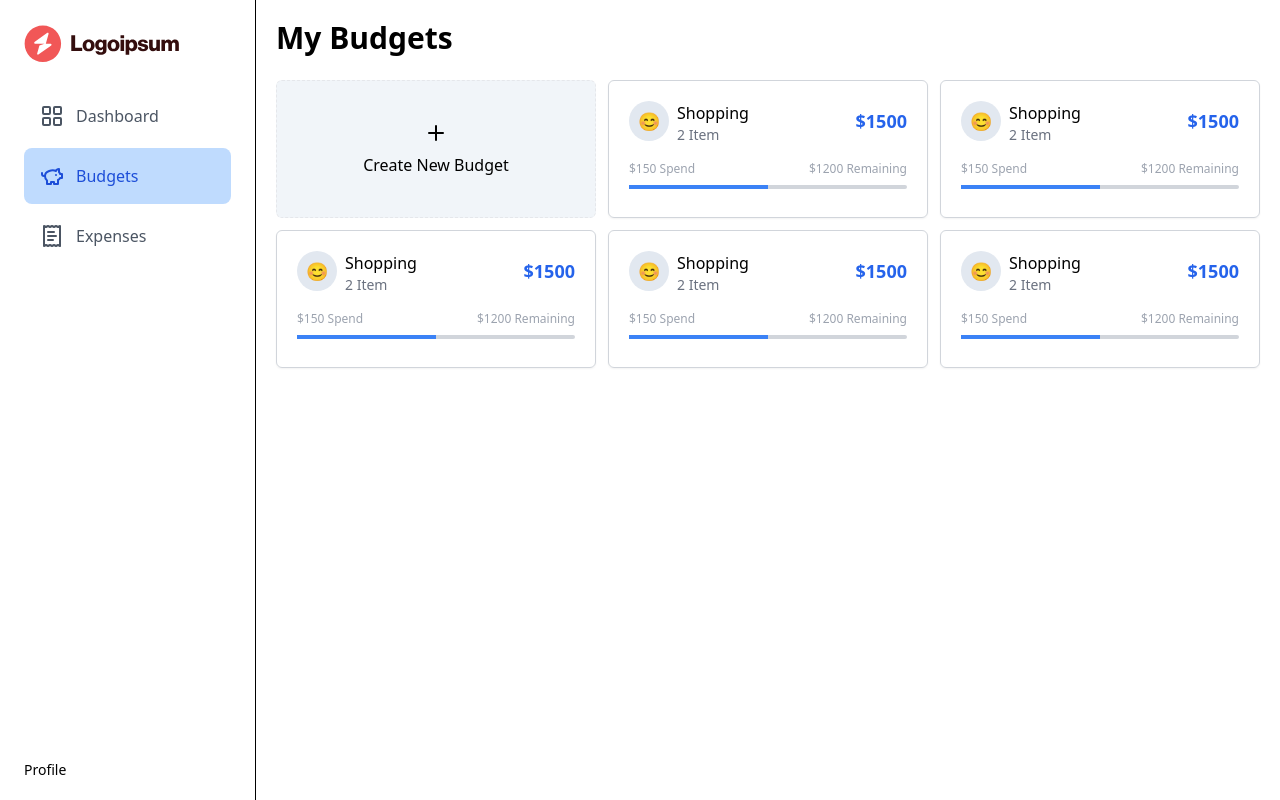
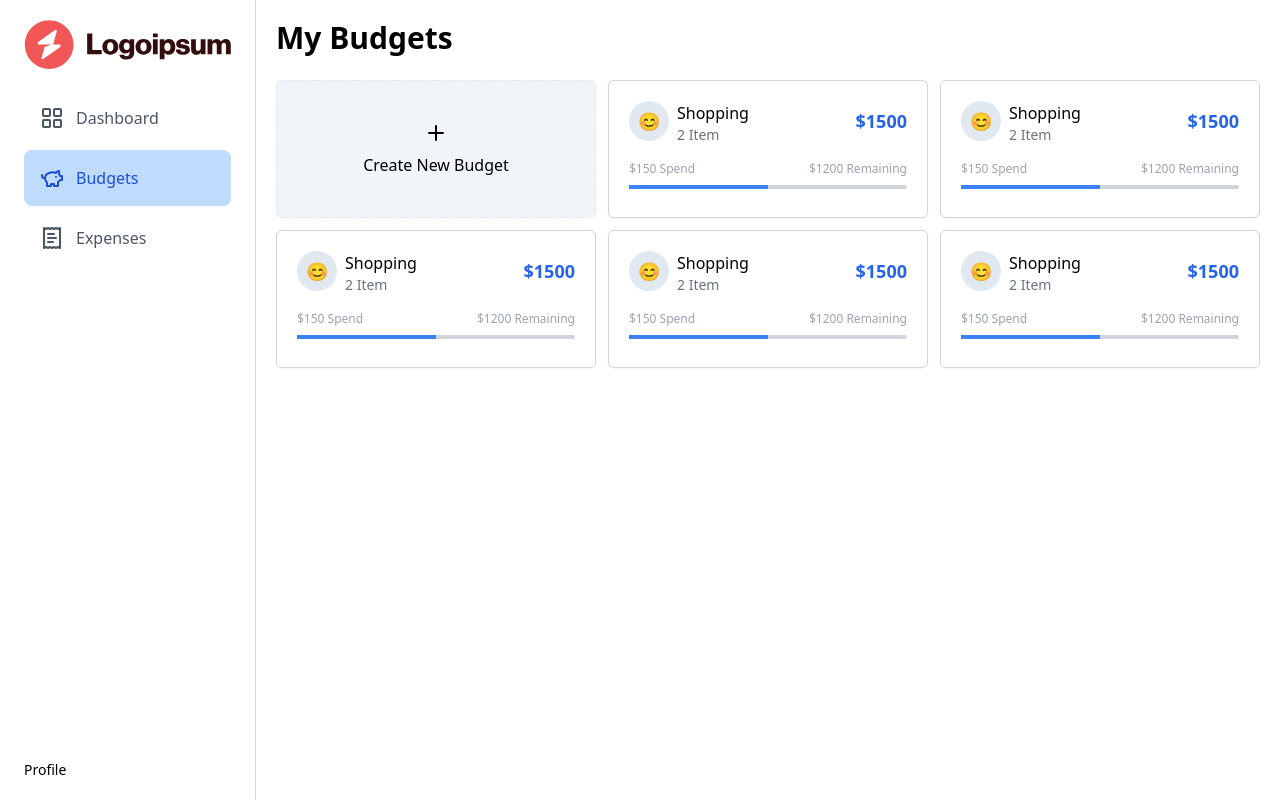
Before and after one commit to vishal2799/Expense-Tracker-React, a React (Vite) app: page /budgets in a window 1280 px wide. Built offline with nearby package versions, Linux system fonts and the light colour scheme.

Commit message:
fixed minor sidebar issue

```diff
--- a/src/components/Sidebar.jsx
+++ b/src/components/Sidebar.jsx
@@ -12,7 +12,7 @@
   return (
     <div className='w-full h-full flex flex-col py-5 px-6'>
       <Link to={'/'} onClick={sidebarClose}>
-        <img src={Logo} className='w-3/4 h-12' />
+        <img src={Logo} className='w-52' />
       </Link>
       {/* Sidebar Links */}
       <div className='flex-grow overflow-auto py-5 flex flex-col gap-1'>
--- a/src/layouts/MainLayout.jsx
+++ b/src/layouts/MainLayout.jsx
@@ -12,12 +12,12 @@
           <div
             className={`${
               isSidebarOpen ? 'translate-x-0 flex' : '-translate-x-full'
-            } md:translate-x-0 transition-transform absolute w-full md:static top-0 left-0 z-50 md:w-2/5 lg:w-1/5 md:max-w-xs h-full border-r border-black md:flex flex-col justify-center items-center overflow-auto`}
+            } md:translate-x-0 transition-transform absolute w-full md:static top-0 left-0 z-50 md:w-2/5 lg:w-1/5 md:max-w-xs h-full border-r border-gray-300 bg-white md:flex flex-col justify-center items-center overflow-auto`}
           >
             <Sidebar sidebarClose={() => setIsSidebarOpen(false)} />
           </div>
 
-          <div className='fixed md:hidden top-[52px] right-11 z-[101] h-10 w-10 p-[10px] rounded-xl border border-[#ffffff0d] backdrop-blur-2xl'>
+          <div className='fixed md:hidden top-6 right-6 z-[101] h-10 w-10 p-[10px] rounded-xl border border-gray-300 backdrop-blur-2xl items-center justify-center flex'>
             <div onClick={() => setIsSidebarOpen(!isSidebarOpen)}>
               {isSidebarOpen ? 'X' : '|||'}
             </div>
```
